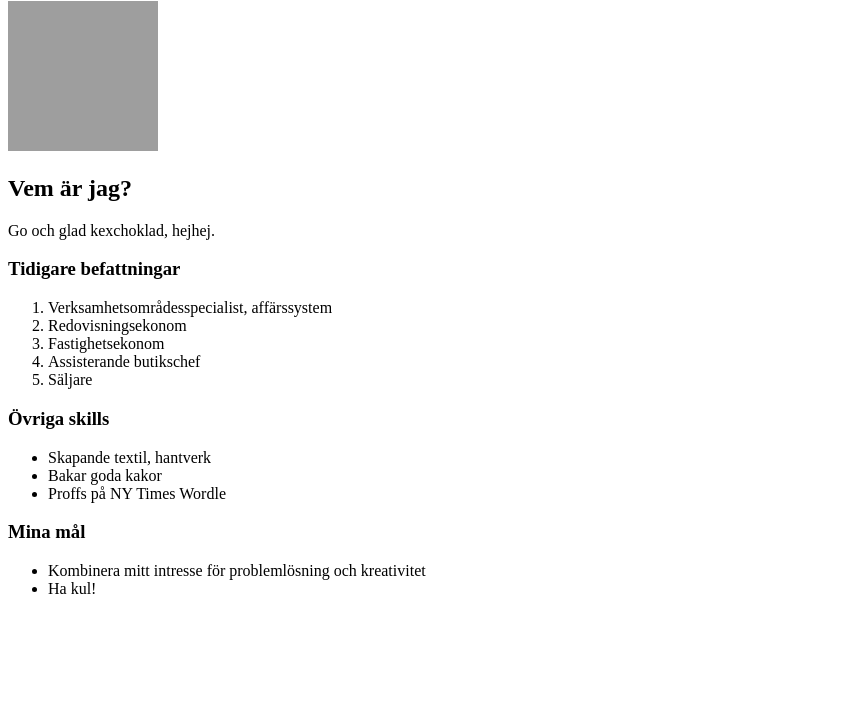
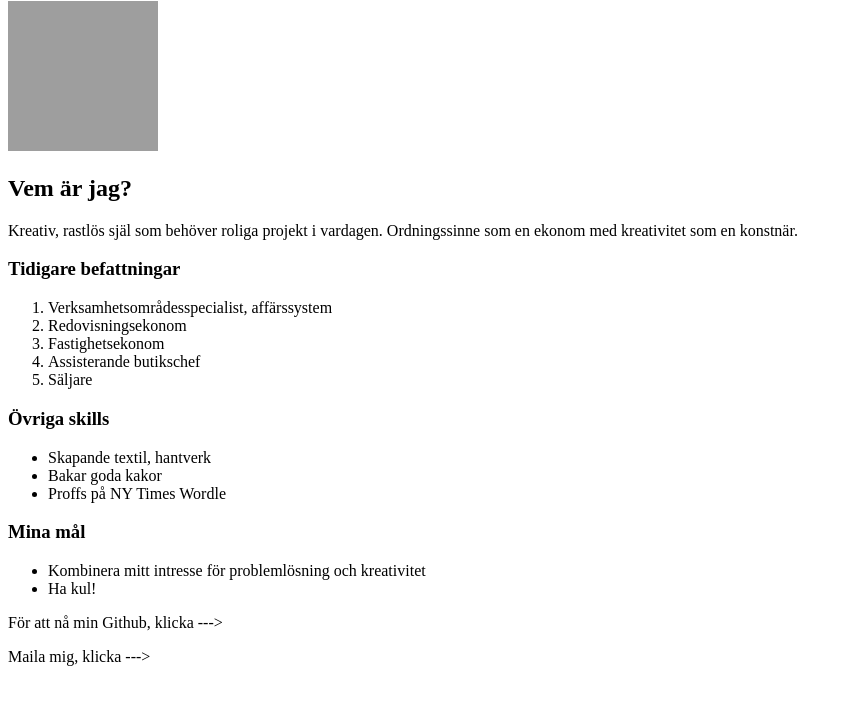
Before and after one commit to christinen22/cv-html-css, a plain HTML site: page index.html in a window 1280 px wide. Shown: the part 79-784 px from the top of the page, without its empty margins (0-847 px from the left). Drawn offline with Linux system fonts and the light colour scheme; grey boxes are pictures that could not be loaded.

Commit message:
Update index.html

```diff
--- a/index.html
+++ b/index.html
@@ -16,7 +16,7 @@
         <h1>Christine</h1>
             <img src="https://www.shutterstock.com/blog/wp-content/uploads/sites/5/2011/07/img6.jpg" width="150" height="150" alt="abstract butterfly">
         <h2>Vem är jag?</h2>
-            <p>Go och glad kexchoklad, hejhej.</p>
+            <p>Kreativ, rastlös själ som behöver roliga projekt i vardagen. Ordningssinne som en ekonom med kreativitet som en konstnär.</p>
 
         <h3>Tidigare befattningar</h3>
             <ol>
@@ -39,6 +39,10 @@
                 <li>Ha kul!</li>
             </ul>
 
+        <footer>
+            <p>För att nå min Github, klicka ---> <a href="https://github.com/christinen22"></a></p>
+            <p>Maila mig, klicka ---> <a href="mailto:christine.nilsson@medieinstitutet.se"></a></p>
+        </footer>
         <!--[if lt IE 7]>
             <p class="browsehappy">You are using an <strong>outdated</strong> browser. Please <a href="#">upgrade your browser</a> to improve your experience.</p>
         <![endif]-->
```
